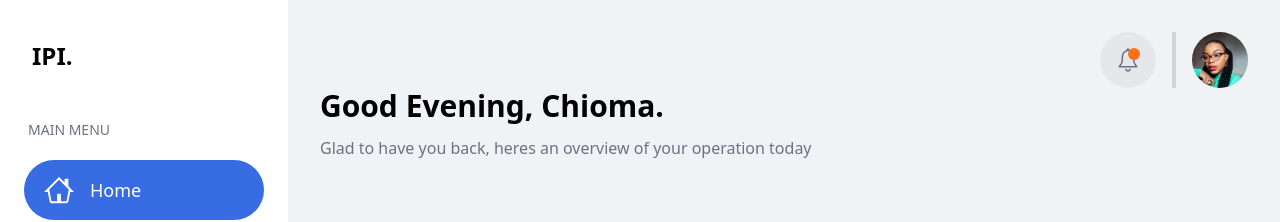
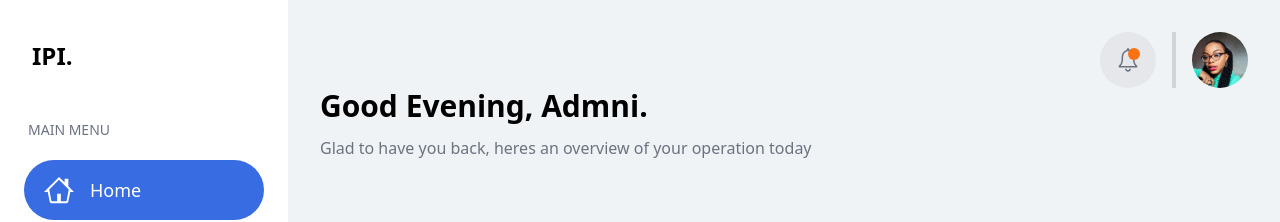
Before and after one commit to devtochit/school_admin, a Next.js app: page / in a window 1280 px wide. Shown: the top 222 px of the page. Built offline with nearby package versions, Linux system fonts and the light colour scheme.

Commit message:
feat: added  changes to index

```diff
--- a/pages/index.js
+++ b/pages/index.js
@@ -32,7 +32,7 @@ export default function Home() {
     <section className="home">
       <div className=" mb-4 ">
         <h1 className="text-2xl md:text-3xl dark:text-white text-black font-bold">
-          Good Evening, Chioma.
+          Good Evening, Admni.
         </h1>
         <p className="text-gray-500 mt-3">
           Glad to have you back, heres an overview of your operation today
@@ -43,7 +43,7 @@ export default function Home() {
         <Card bg="bg-blue-700" icon={<GoPerson />} />
 
         <Card
-          small="registered transporters"
+          small="Registered Students"
           heading="15.6m"
           joined="3467 onboard today"
           bg="bg-green-400"
@@ -51,7 +51,7 @@ export default function Home() {
         />
 
         <Card
-          small="total shipments"
+          small="Registered Teachers"
           heading="348.9k"
           joined="3467 shipped today"
           bg="bg-pink-500"
```
